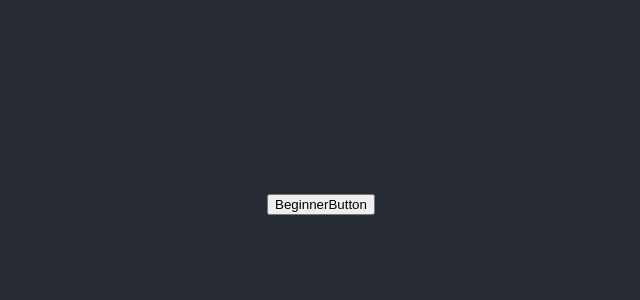
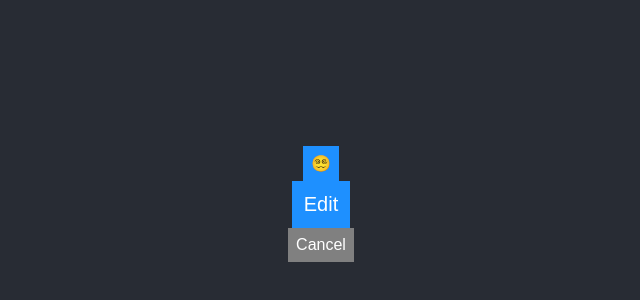
Before and after one commit to Reinoptland/reusable-comps, a React (Create React App) app: page / in a window 1280 px wide. Shown: the part 196-496 px from the top of the page, without its empty margins (319-959 px from the left). Built offline with nearby package versions, Linux system fonts and the light colour scheme.

Commit message:
Support text, styles and spinners for beginner button

```diff
--- a/src/App.js
+++ b/src/App.js
@@ -6,7 +6,9 @@ function App() {
   return (
     <div className="App">
       <header className="App-header">
-        <BeginnerButton />
+        <BeginnerButton buttonText="Post!" displaySpinner={true} />
+        <BeginnerButton buttonText="Edit" size="lg" />
+        <BeginnerButton buttonText="Cancel" variant="secondary" />
       </header>
     </div>
   );
--- a/src/components/BeginnerButton/BeginnerButton.jsx
+++ b/src/components/BeginnerButton/BeginnerButton.jsx
@@ -1,5 +1,46 @@
 import React from "react";
 
-export default function BeginnerButton() {
-  return <button>BeginnerButton</button>;
+export default function BeginnerButton(props) {
+  let backgroundColor;
+  let textColor;
+  let fontSize;
+  let padding;
+
+  switch (props.size) {
+    case "lg":
+      fontSize = "20px";
+      padding = "12px";
+      break;
+
+    default:
+      fontSize = "16px";
+      padding = "8px";
+      break;
+  }
+
+  switch (props.variant) {
+    case "secondary":
+      backgroundColor = "gray";
+      textColor = "white";
+      break;
+
+    default:
+      backgroundColor = "dodgerblue";
+      textColor = "white";
+      break;
+  }
+
+  return (
+    <button
+      style={{
+        backgroundColor: backgroundColor,
+        color: textColor,
+        border: "none",
+        padding: padding,
+        fontSize: fontSize,
+      }}
+    >
+      {props.displaySpinner ? "😵‍💫" : props.buttonText}
+    </button>
+  );
 }
```
Also changed, not shown: 1 other file (tests, documents, lock files or other folders).
